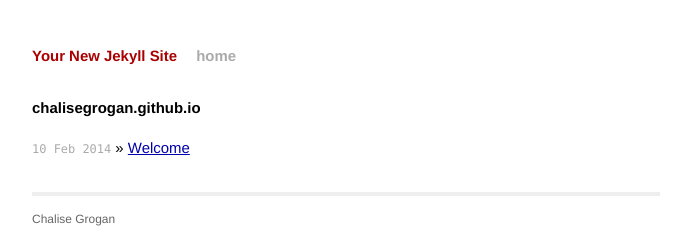
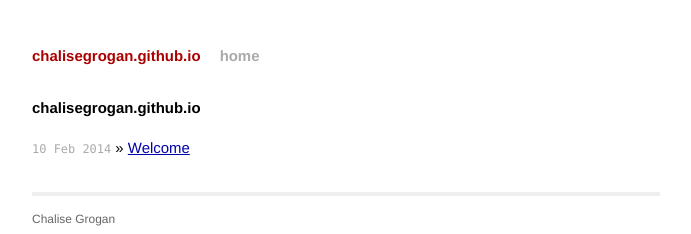
Before and after one commit to chalisegrogan/chalisegrogan.github.io, a Jekyll site: the page built from index.html, in a window 1280 px wide. Shown: the top 234 px of the page, without its empty margins (294-985 px from the left). Built offline with Jekyll 4.4.1, drawn with Linux system fonts in a browser that asks for light colours; Markdown is read by kramdown in place of the engine named in the settings.

Commit message:
properly replace title

```diff
--- a/_config.yml
+++ b/_config.yml
@@ -1,3 +1,3 @@
-name: Your New Jekyll Site
+name: chalisegrogan.github.io
 markdown: redcarpet
 pygments: true
```
